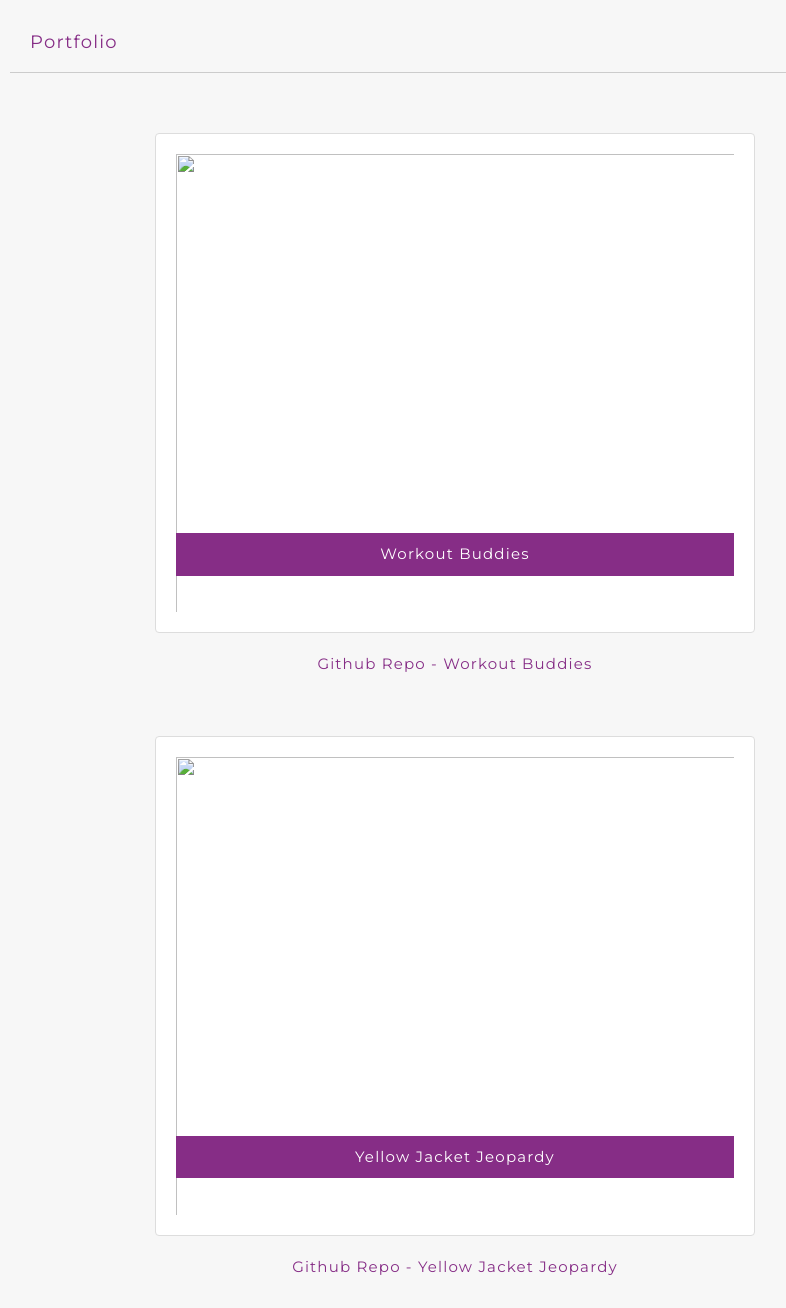
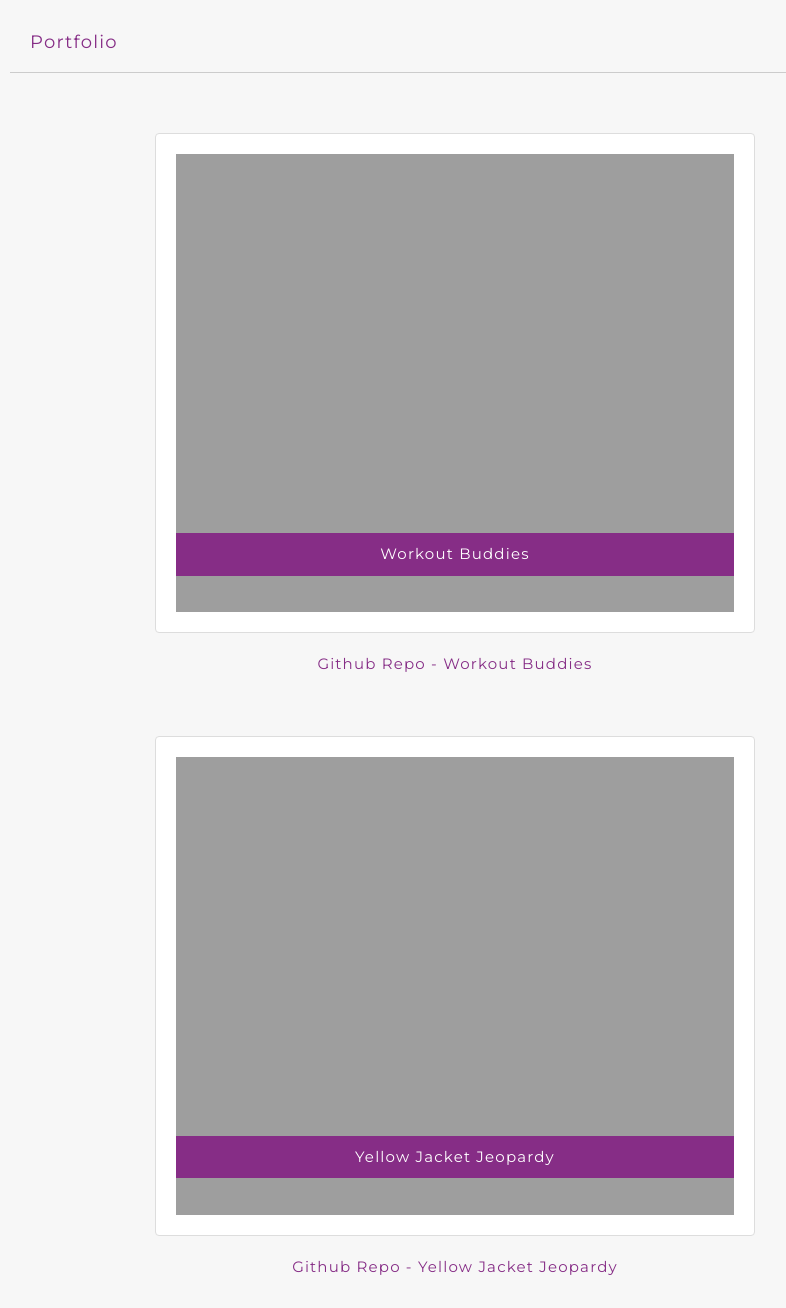
Before and after one commit to russellharben/PortfolioTwo, a plain HTML site: page portfolio.html in a window 1280 px wide. Shown: the part 112-1420 px from the top of the page, without its empty margins (185-971 px from the left). Drawn offline with nearby package versions, Linux system fonts and the light colour scheme; the site is published under a folder, as on GitHub Pages, so addresses that start at the root find nothing.

Commit message:
attempt fix portfolio img issue

```diff
--- a/portfolio.html
+++ b/portfolio.html
@@ -69,7 +69,7 @@
                         <div class="center">
                             <span class="lbl">Workout Buddies</span>
                             <a target="_blank" title="Check the Workout Buddies app and get your fitness on!" href="https://russellharben.github.io/workoutBuddies/">
-                                <img class="padding20 thumbnail" src="/assets/images/andrew-ly-152166-unsplash.jpg" /></a>
+                                <img class="padding20 thumbnail" src="assets/images/andrew-ly-152166-unsplash.jpg" /></a>
                         </div>
                         <p class="text-center"><a target="_blank" href="https://github.com/russellharben/workoutBuddies.git">Github
                                 Repo - Workout Buddies</a></p>
@@ -80,7 +80,7 @@
                         <div class="center">
                             <span class="lbl">Yellow Jacket Jeopardy</span>
                             <a target="_blank" title="Play Yellow Jacket Jeopardy" href="https://russellharben.github.io/WordGuessGame/">
-                                <img class="padding20 thumbnail" src="/assets/images/emily-morter-188019-unsplash.jpg" /></a>
+                                <img class="padding20 thumbnail" src="assets/images/emily-morter-188019-unsplash.jpg" /></a>
                         </div>
                         <p class="text-center"><a target="_blank" href="https://github.com/russellharben/WordGuessGame.git">Github
                                 Repo - Yellow Jacket Jeopardy</a></p>
```
Also changed, not shown: index.html (+1 -1 lines).
